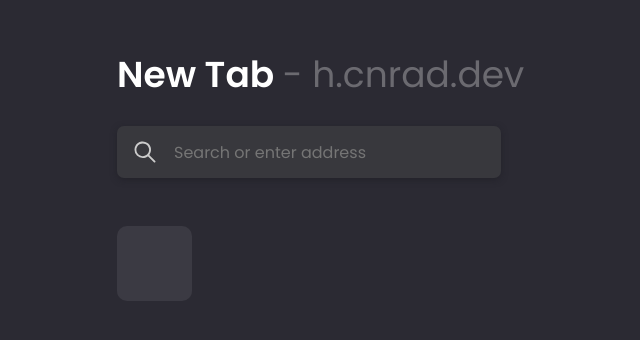
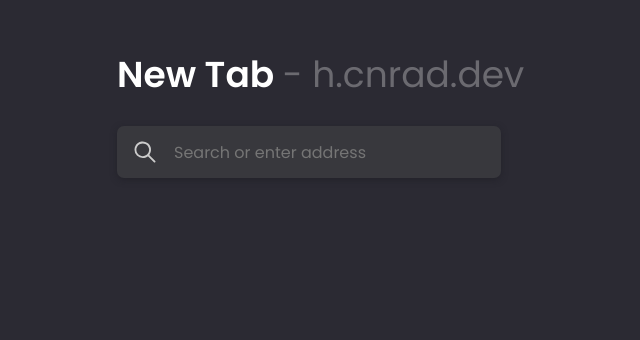
Before and after one commit to cnrad/h, a Next.js app: page / in a window 1280 px wide. Shown: the part 214-554 px from the top of the page, without its empty margins (523-1163 px from the left). Built offline with nearby package versions, Linux system fonts and the light colour scheme.

Commit message:
bookmark images sorta work?

```diff
--- a/pages/index.tsx
+++ b/pages/index.tsx
@@ -69,16 +69,14 @@ export default function Home() {
                 <Main initial="init" animate="load" variants={mainVariants}>
                     <Header variants={mainChildVariants}>{title} <span style={{color: "rgba(255, 255, 255, 0.3)", fontWeight: 400}}>- h.cnrad.dev</span></Header>
                     <Search variants={mainChildVariants}>
-                        <SearchInput placeholder="Search or enter address" onChange={(e) => {e.target.value}}/>
+                        <SearchInput placeholder="Search or enter address" onChange={(e) => {e.target.value}} onKeyDown={event => {if (event.key === 'Enter') return router.push(`https://search.balls.workers.dev/?q=${(event.target as HTMLInputElement).value}`)}}/>
                     </Search>
 
                     <PinnedSites variants={mainChildVariants}>
 
                         {pinnedLinks.map((link) => {
-
-
-                            if(!link.startsWith("https://") || !link.startsWith("http://")) return (<Site onClick={() => window.open("https://" + link)}/>)
-                            return (<Site onClick={() => window.open(link)}/>)
+                            if(!link.startsWith("https://") || !link.startsWith("http://")) return (<Site onClick={() => window.open("https://" + link)} image={`http://www.google.com/s2/favicons?domain=${link}`} />)
+                            return (<Site onClick={() => window.open(link)} image={`http://www.google.com/s2/favicons?domain=${link}`} />)
                         })}
 
                     </PinnedSites>
@@ -175,9 +173,12 @@ const PinnedSites = styled(motion.div)`
     grid-row-gap: 30px;
 `
 
-const Site = styled.div`
+const Site = styled.div<{image: string}>`
     width: 75px;
     height: 75px;
     background: #3B3A43;
     border-radius: 10px;
+
+    background: url(${({ image }) => image});
+    background-size: cover;
 `
```
